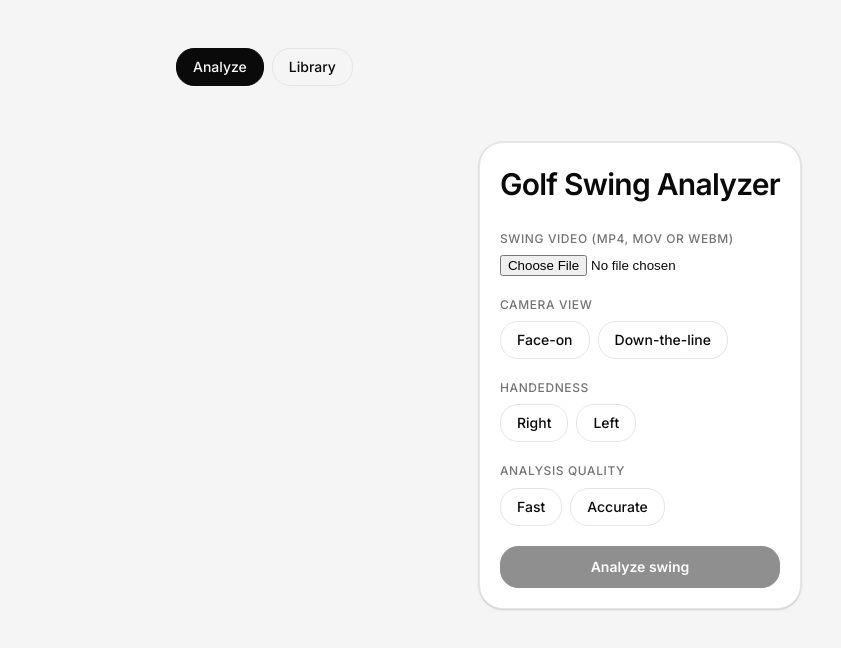
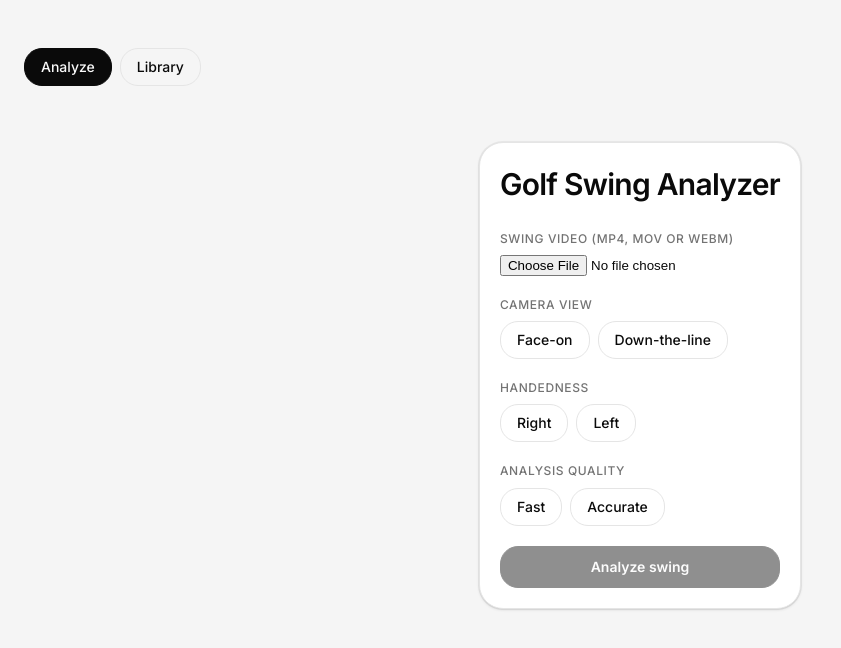
Before and after one commit to garyyjin/golf-biomechanics-cv, a React (Vite) app in the folder frontend/: page / in a window 1280 px wide. Shown: the top 648 px of the page, without its empty margins (0-841 px from the left). Built offline with nearby package versions, Linux system fonts and the light colour scheme; no server answers.

Commit message:
Widen the page container so the player has room to breathe
960px was cramping the video/side-panel layout added for the
side-by-side feedback panel; 1320px gives the video real width while
upload/library forms stay narrow via their own inner max-width.

```diff
--- a/frontend/src/index.css
+++ b/frontend/src/index.css
@@ -34,9 +34,9 @@ body {
 }
 
 #root {
-  max-width: 960px;
+  max-width: 1320px;
   margin: 0 auto;
-  padding: 3rem 1rem;
+  padding: 3rem 1.5rem;
   display: flex;
   flex-direction: column;
   gap: 1.5rem;
```
